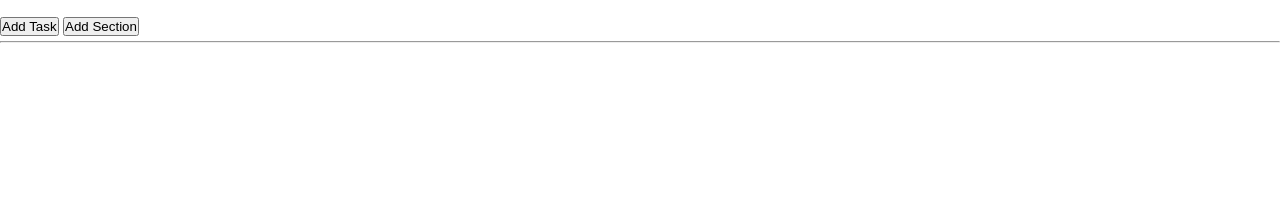
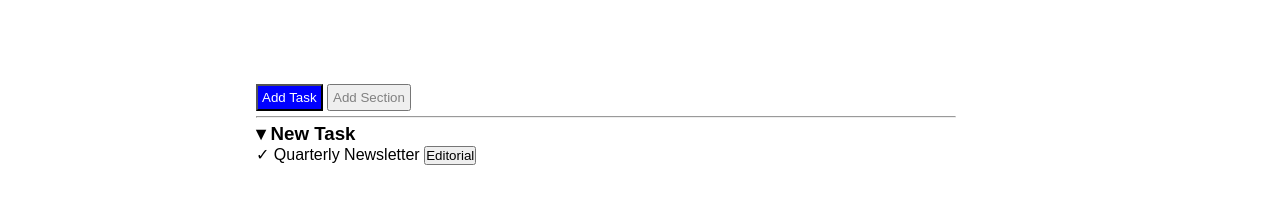
Before and after one commit to Ale28814/html-css-toboolist, a plain HTML site: page index.html in a window 1280 px wide. Shown: the part 76-280 px from the top of the page. Drawn offline with Linux system fonts and the light colour scheme.

Commit message:
First check

```diff
--- a/css/style.css
+++ b/css/style.css
@@ -30,10 +30,25 @@
 
 .todolist{
     background-color: white;
-    margin-top: 20px;
-    width: 50% auto;
+    width: 700px;
+    height: 200px;
+    position: absolute;
+    top: 20%;
+    left: 20%;
+    border-radius: 4px solid black;
 }
 
 hr{
     margin: 5px 0 5px 0;
 }
+
+.task-button{
+    color: white;
+    background-color: blue;
+    padding: 4px;
+}
+
+.section-button{
+    color: grey;
+    padding: 4px;
+}
--- a/index.html
+++ b/index.html
@@ -20,6 +20,8 @@
                 <button class="task-button">Add Task</button>
                 <button class="section-button">Add Section</button>
                 <hr>
+                <h3>&blacktriangledown; New Task</h3>
+                <span>&check; Quarterly Newsletter <button>Editorial</button></span>
             </section>
         </div>
     </div>
```
